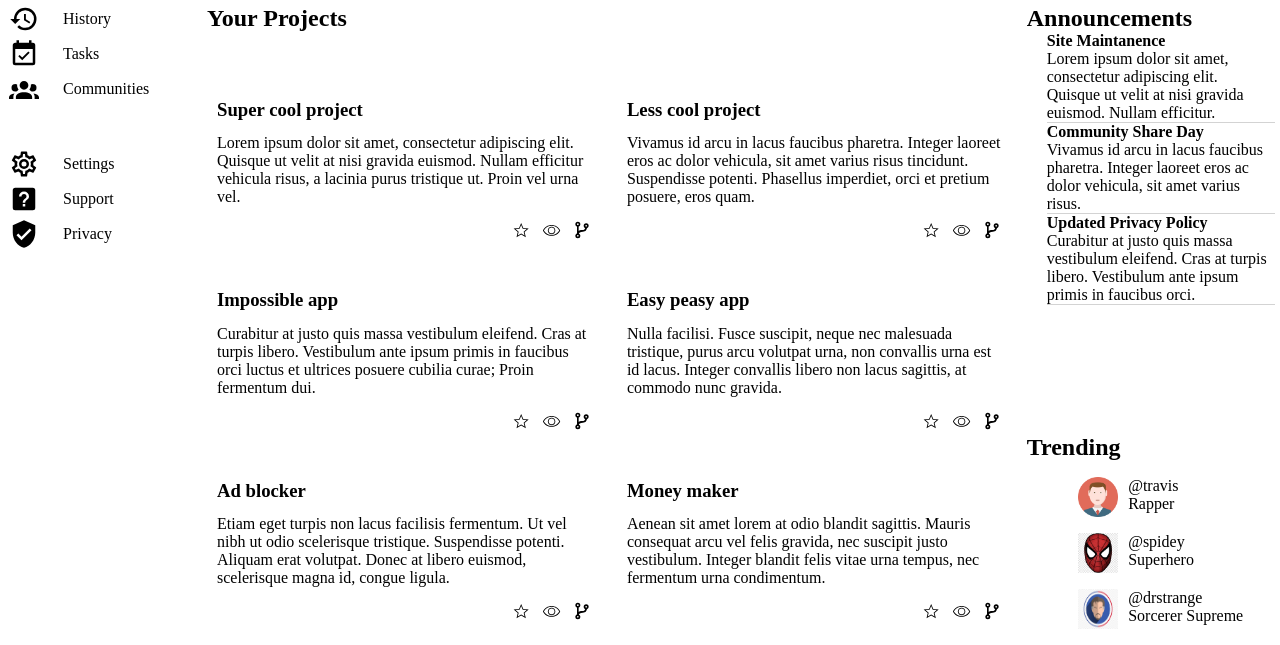
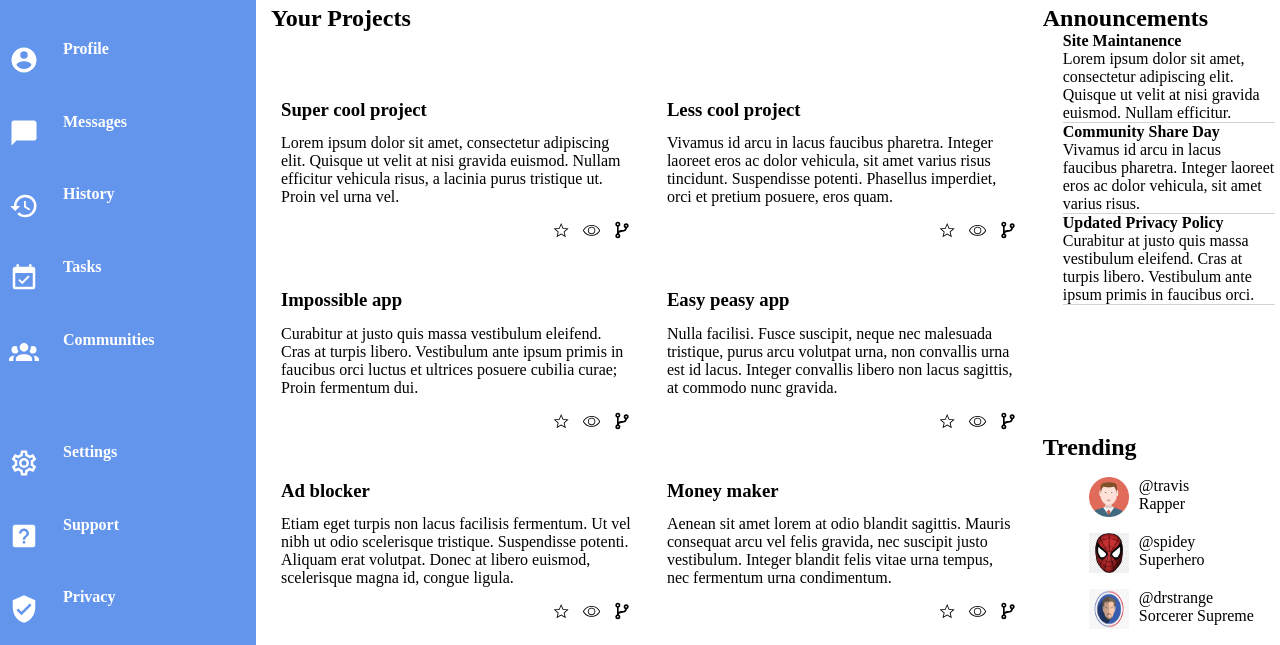
Before and after one commit to shalinekoh/dashboard-project, a plain HTML site: page index.html in a window 1280 px wide. Shown: the part 170-815 px from the top of the page. Drawn offline with Linux system fonts and the light colour scheme.

Commit message:
Add css styles for side menu

```diff
--- a/styles.css
+++ b/styles.css
@@ -12,7 +12,7 @@ body{
     display: grid;
     /* grid-template-columns: 15% 60% 25%;
     grid-template-rows: 20% 40% 40%; */
-    grid-template-columns: 15% 85%;
+    grid-template-columns: 20% 80%;
     grid-template-rows: 20% 80%;
     gap: 15px;
 }
@@ -20,14 +20,16 @@ body{
 /* SIDEBAR */
 .sidebar {
     display: grid;
-    grid-row: 1 ;
+    grid-row: 1 / -1;
+    background-color: cornflowerblue;
 }
 
 .sidebar-item {
     display: grid;
     grid-template-columns: 48px 1fr;
     gap: 15px;
-    height: 35px;
+    color: white;
+    font-weight: bold;
 }
 
 #main-logo {
@@ -43,6 +45,7 @@ body{
 .sidebar-item > svg {
     align-self: center;
     justify-self: center;
+    fill: #FFFFFF;
 }
 
 /* HEADER */
```
